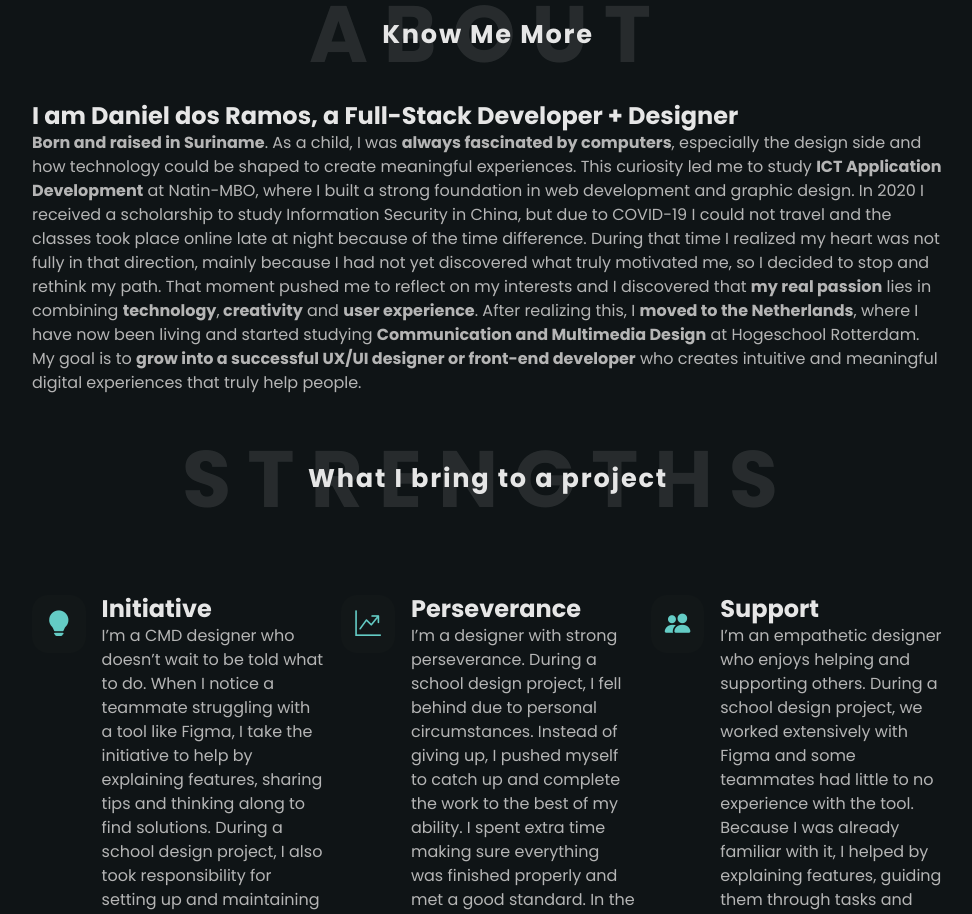
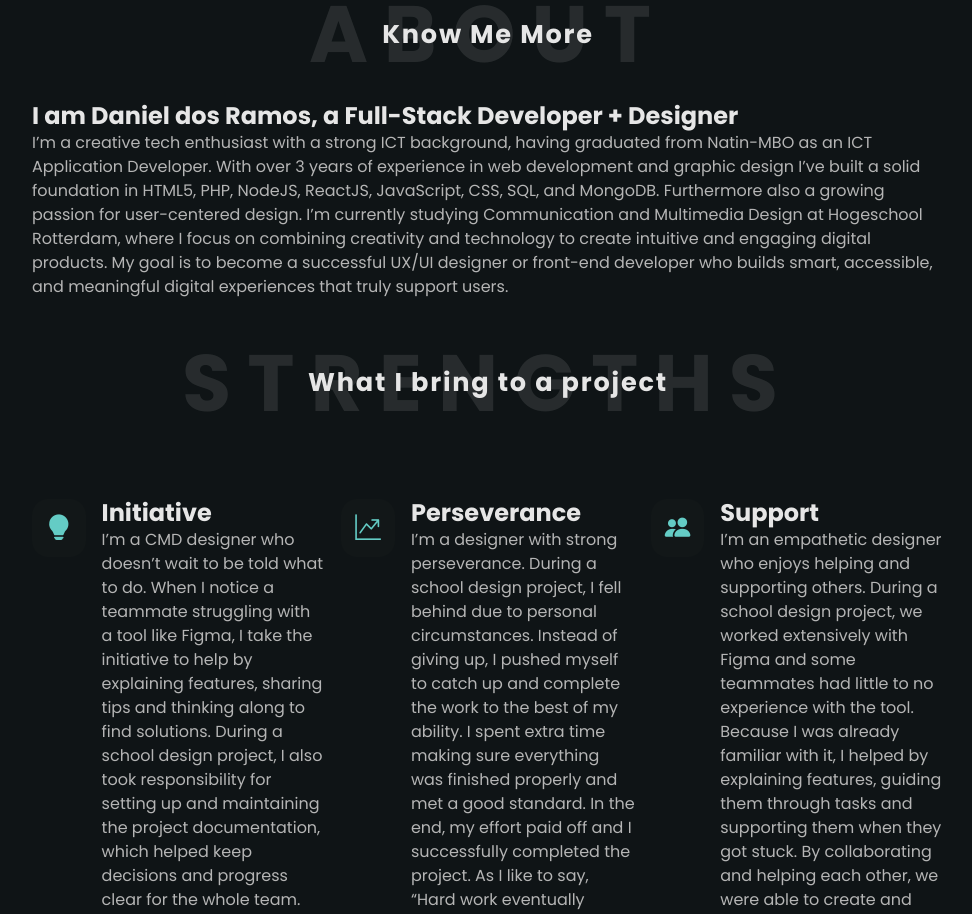
Before and after one commit to FrostiSR/portfolio, a React (Vite) app: page / in a window 1280 px wide. Shown: the part 860-1774 px from the top of the page, without its empty margins (280-1252 px from the left). Built offline with nearby package versions, Linux system fonts and the light colour scheme; no server answers.

Commit message:
old update about

```diff
--- a/src/data.js
+++ b/src/data.js
@@ -7,7 +7,7 @@ export const ABOUT = {
         left: {
             title: 'I am Daniel dos Ramos, a Full-Stack Developer + Designer',
             content:
-          '<b>Born and raised in Suriname</b>. As a child, I was <b>always fascinated by computers</b>, especially the design side and how technology could be shaped to create meaningful experiences. This curiosity led me to study <b>ICT Application Development</b> at Natin-MBO, where I built a strong foundation in web development and graphic design. In 2020 I received a scholarship to study Information Security in China, but due to COVID-19 I could not travel and the classes took place online late at night because of the time difference. During that time I realized my heart was not fully in that direction, mainly because I had not yet discovered what truly motivated me, so I decided to stop and rethink my path. That moment pushed me to reflect on my interests and I discovered that <b>my real passion</b> lies in combining <b>technology</b>,<b> creativity</b> and <b>user experience</b>. After realizing this, I <b>moved to the Netherlands</b>, where I have now been living and started studying <b>Communication and Multimedia Design</b> at Hogeschool Rotterdam. My goal is to <b>grow into a successful UX/UI designer or front-end developer</b> who creates intuitive and meaningful digital experiences that truly help people.'
+          'I’m a creative tech enthusiast with a strong ICT background, having graduated from Natin-MBO as an ICT Application Developer. With over 3 years of experience in web development and graphic design I’ve built a solid foundation in HTML5, PHP, NodeJS, ReactJS, JavaScript, CSS, SQL, and MongoDB. Furthermore also a growing passion for user-centered design. I’m currently studying Communication and Multimedia Design at Hogeschool Rotterdam, where I focus on combining creativity and technology to create intuitive and engaging digital products. My goal is to become a successful UX/UI designer or front-end developer who builds smart, accessible, and meaningful digital experiences that truly support users.'
         },
         right: {
             name: 'Daniël Dos Ramos',
```
